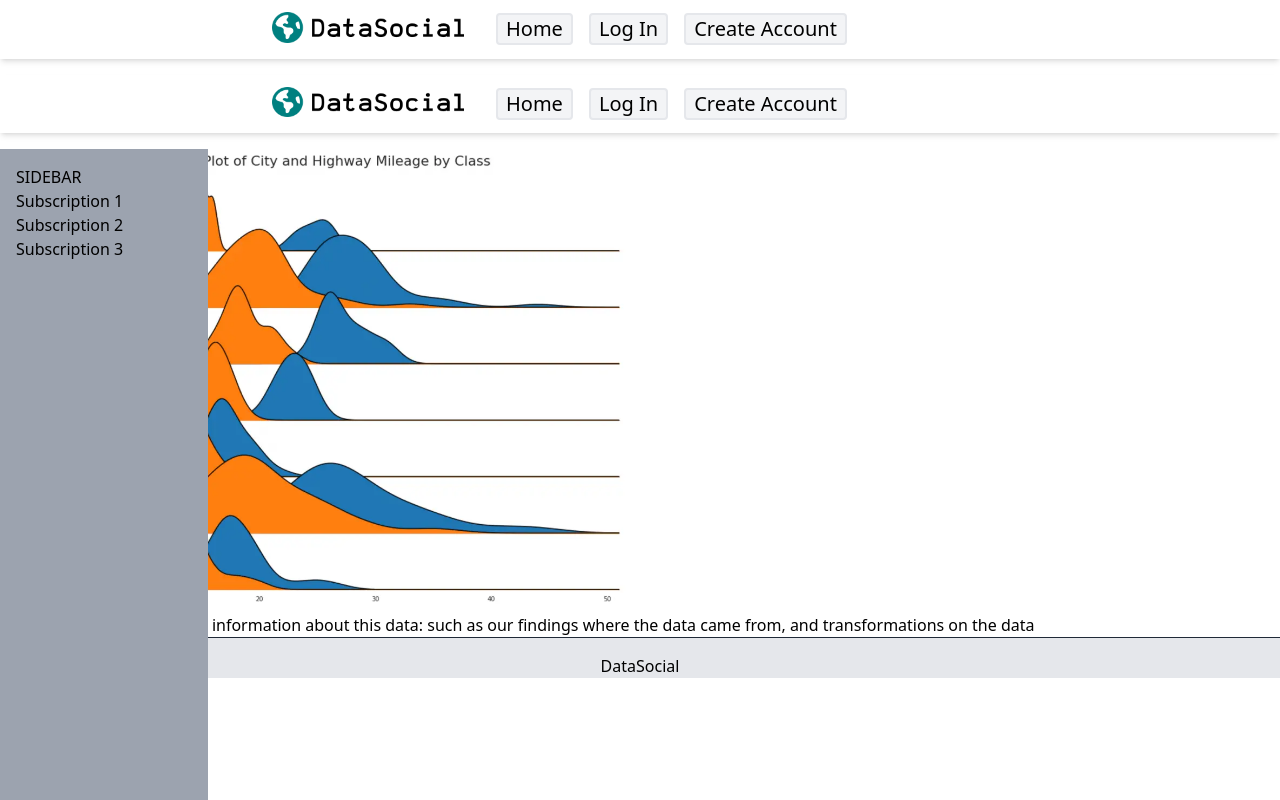
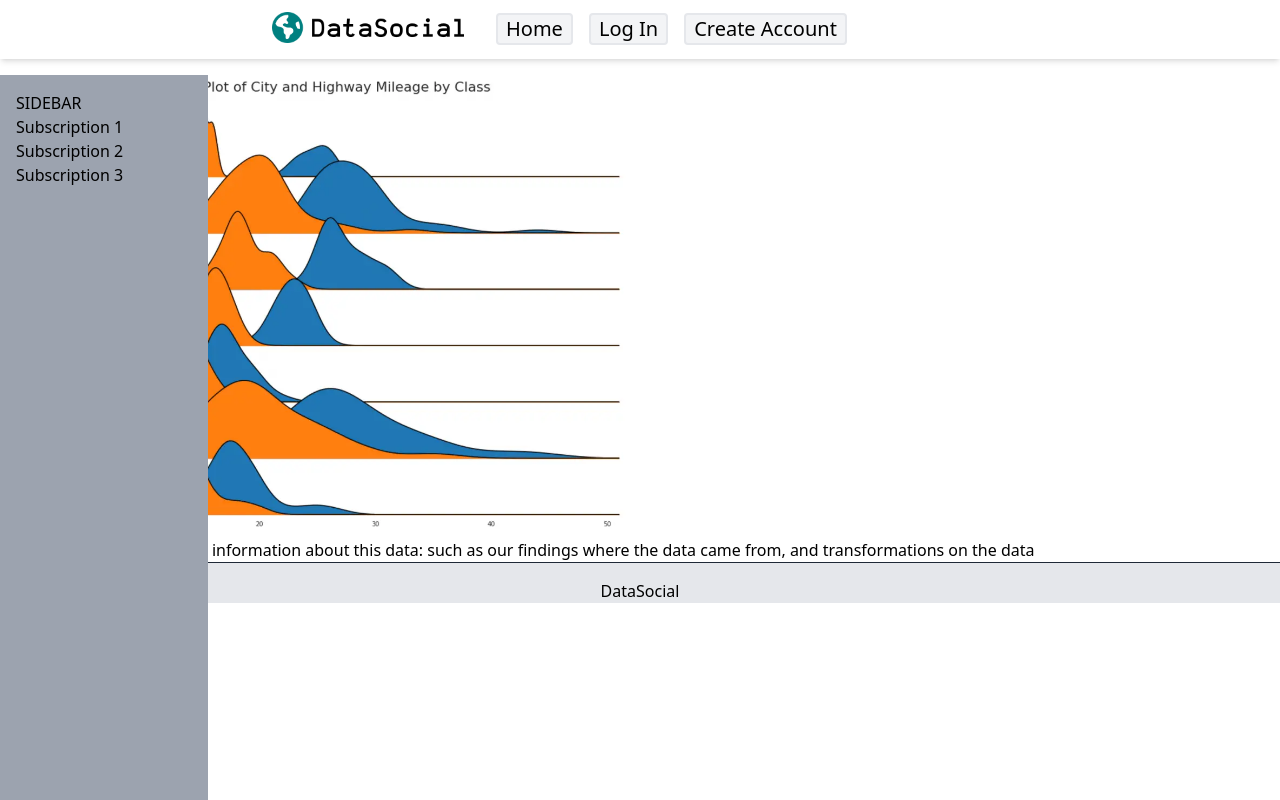
Before and after one commit to jrduell/402-Project, a Next.js app: page /post in a window 1280 px wide. Built offline with nearby package versions, Linux system fonts and the light colour scheme.

Commit message:
Remove duplicate navbars

```diff
--- a/pages/login.js
+++ b/pages/login.js
@@ -1,5 +1,4 @@
 import { useState } from "react";
-import NavBar from 'components/NavigationBar'
 
 export default function login() {
   const [email, setEmail] = useState("");
@@ -16,7 +15,6 @@ export default function login() {
 
   return (
     <>
-      <NavBar />
       <div className="flex min-h-screen items-center justify-center">
         <form onSubmit={handleSubmit} className="flex flex-col">
           <label className="m-1 rounded border py-1 pl-1">
--- a/pages/post.js
+++ b/pages/post.js
@@ -12,7 +12,6 @@ export default function post() {
         </Head>
         <main className="">
           <div>
-            <NavBar />
             <SideBar />
             {/* This image will later be the actual graph of data */}
             <img className="w-2/4" src="test_img.png" />
```
